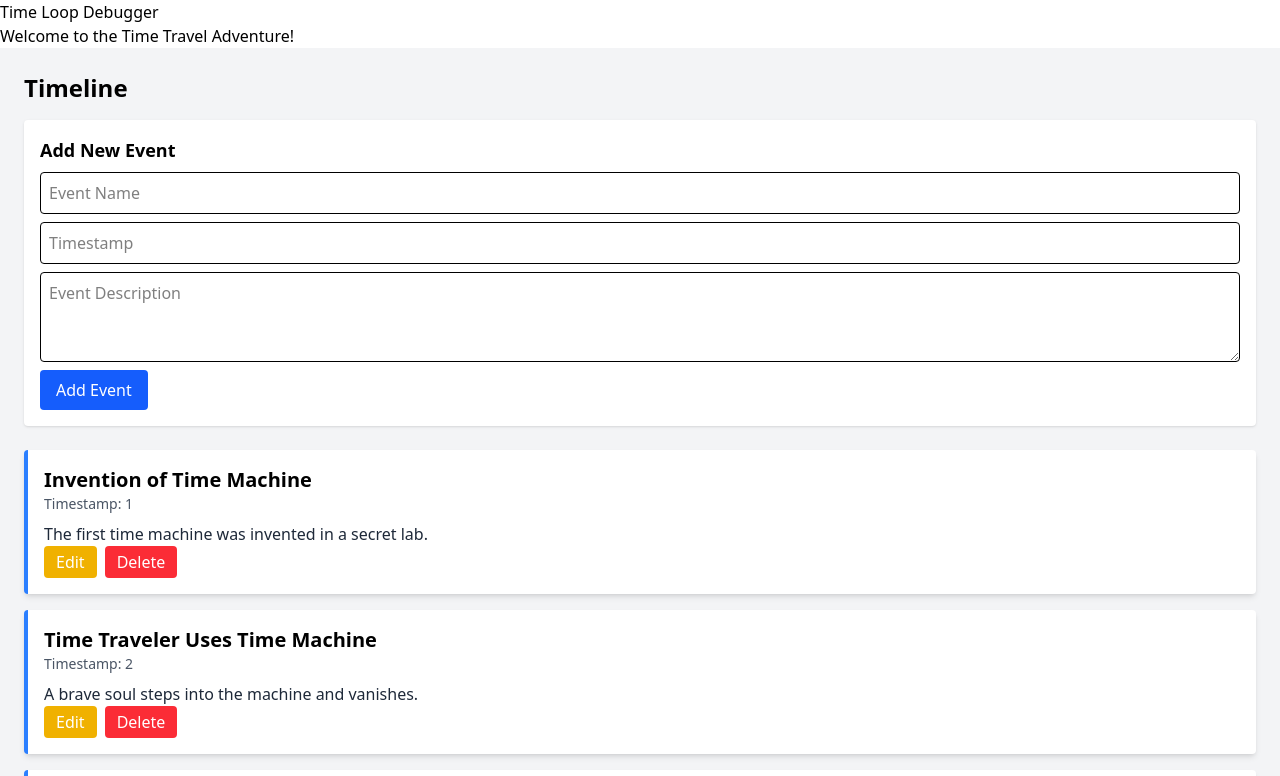
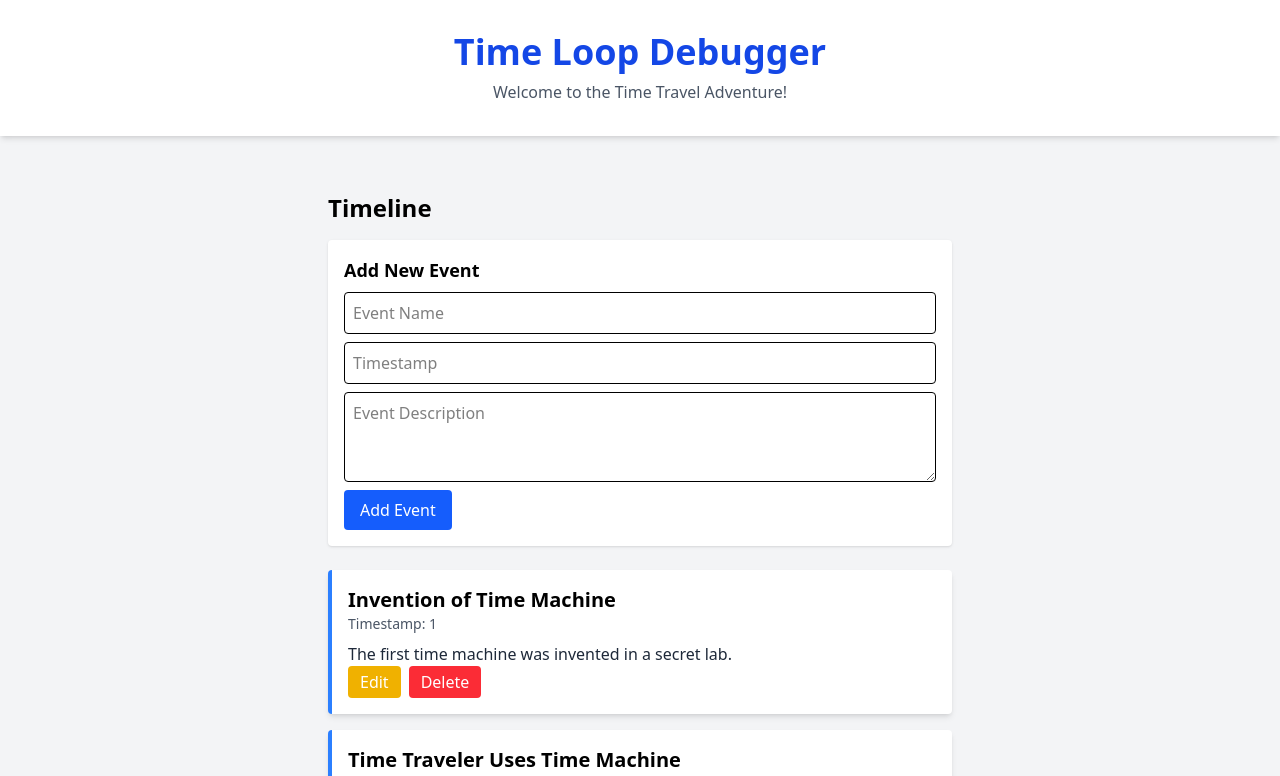
Before and after one commit to rajin-siam/time-loop-debugger, a React (Vite) app: page / in a window 1280 px wide. Shown: the top 776 px of the page. Built offline with nearby package versions, Linux system fonts and the light colour scheme.

Commit message:
feat: enhance ui for header

```diff
--- a/src/App.jsx
+++ b/src/App.jsx
@@ -1,14 +1,18 @@
 import Timeline from "./components/Timeline";
+import { Toaster } from 'react-hot-toast';
 function App() {
   return (
-    <div>
-      <header>
-        <h1>Time Loop Debugger</h1>
-        <p>Welcome to the Time Travel Adventure!</p>
+    <div className="min-h-screen bg-gray-100">
+      <header className="py-8 bg-white shadow-md">
+        <h1 className="text-4xl font-bold text-center text-blue-700 mb-2">Time Loop Debugger</h1>
+        <p className="text-center text-gray-600">Welcome to the Time Travel Adventure!</p>
       </header>
 
-      <main>
-        <Timeline />
+      <main className="flex flex-col items-center mt-8">
+        <Toaster position="top-right" reverseOrder={false} />
+        <div className="w-full max-w-2xl">
+          <Timeline />
+        </div>
       </main>
     </div>
   )
```
